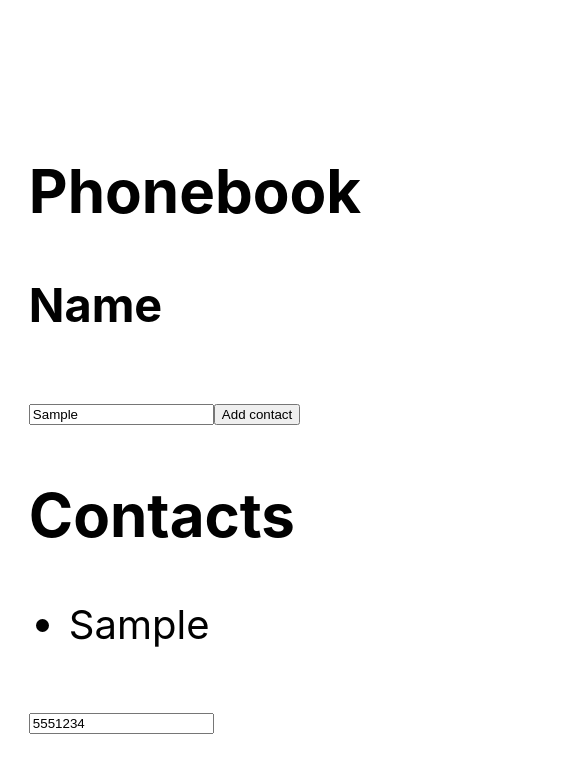
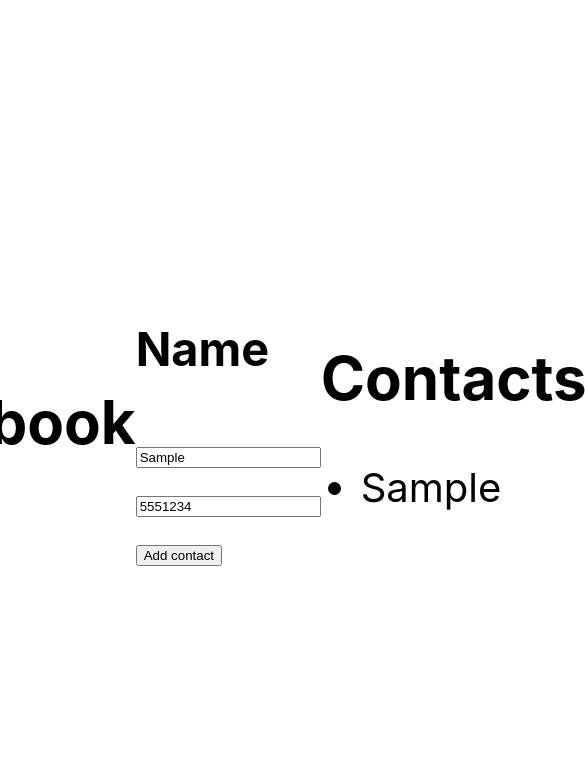
Before and after one commit to OlehKozubJS/goit-react-hw-02-phonebook, a React (Create React App) app: page / in a window 390 px wide. Both pictures are taken after typing "Sample", "5551234" into the empty fields and a click on the button "Add contact". Shown: the top 772 px of the page, 585 px wide, since content can reach past the window. Built offline with nearby package versions, Linux system fonts and the light colour scheme.

Commit message:
Update Phonebook.jsx

```diff
--- a/src/components/Phonebook.jsx
+++ b/src/components/Phonebook.jsx
@@ -38,10 +38,10 @@ export class Phonebook extends Component {
 
     render() {
         return(
+            <>
+                <h2>Phonebook</h2>
                 <form className="phonebook" onSubmit={this.addNewContact}>
                     <label>
-                    <h2>Phonebook</h2>
-                    <div>
                         <h3>Name</h3>
                         <input
                             className="contactInput"
@@ -52,14 +52,6 @@ export class Phonebook extends Component {
                             title="Name may contain only letters, apostrophe, dash and spaces. For example Adrian, Jacob Mercer, Charles de Batz de Castelmore d'Artagnan"
                             required
                         />
-                        <button type="submit">Add contact</button>
-                    </div>
-                </label>
-                <label>
-                    <h2>Contacts</h2>
-                    <ul>
-                        {this.state.contacts.map(contact => <li key={contact.id}>{contact.name}</li>)}
-                    </ul>
                     </label>
                     <label>
                         <input
@@ -70,7 +62,15 @@ export class Phonebook extends Component {
                         required
                         />
                     </label>
+                    <button type="submit">Add contact</button>
                 </form>
+                <div>
+                    <h2>Contacts</h2>
+                    <ul>
+                        {this.state.contacts.map(contact => <li key={contact.id}>{contact.name}</li>)}
+                    </ul>
+                </div>
+            </>
         );
     }
 }
```
Lines whose indentation alone changed are shown as unchanged.
